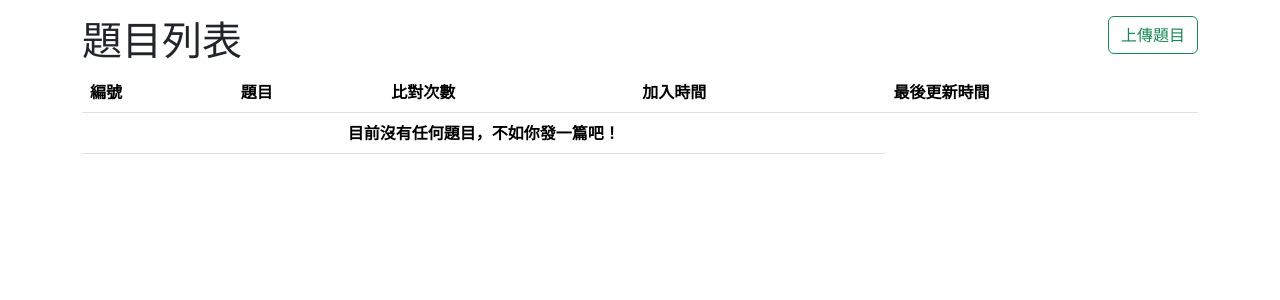
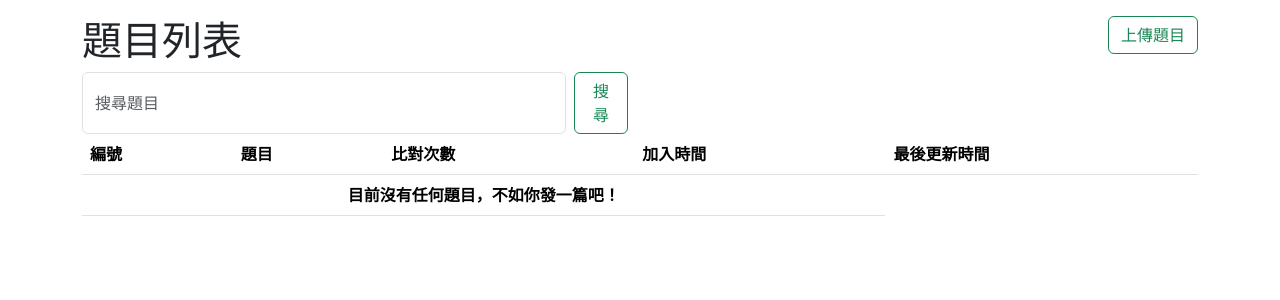
Before and after one commit to 10856045/112505_MFAI, a Django app: page /post-list/ in a window 1280 px wide. Shown: the part 56-356 px from the top of the page. Run offline with Django 4.2, Linux system fonts and the light colour scheme; data that the repository does not hold is empty; some libraries are stand-ins or nearby versions.

Commit message:
新增搜尋題目

```diff
--- a/first/templates/post_list.html
+++ b/first/templates/post_list.html
@@ -3,6 +3,10 @@
   <div class="row">
     <div class="col">
       <h1>題目列表</h1>
+      <form class="d-flex">
+        <input class="form-control me-2" type="search" placeholder="搜尋題目" aria-label="Search">
+        <button class="btn btn-outline-success" type="submit">搜尋</button>
+      </form>
     </div>
     <div class="col text-end">
       <a class="btn btn-outline-success" href="{% url 'post_create' %}">上傳題目</a>
```
Also changed, not shown: first/templates/login_01.html (deleted).
